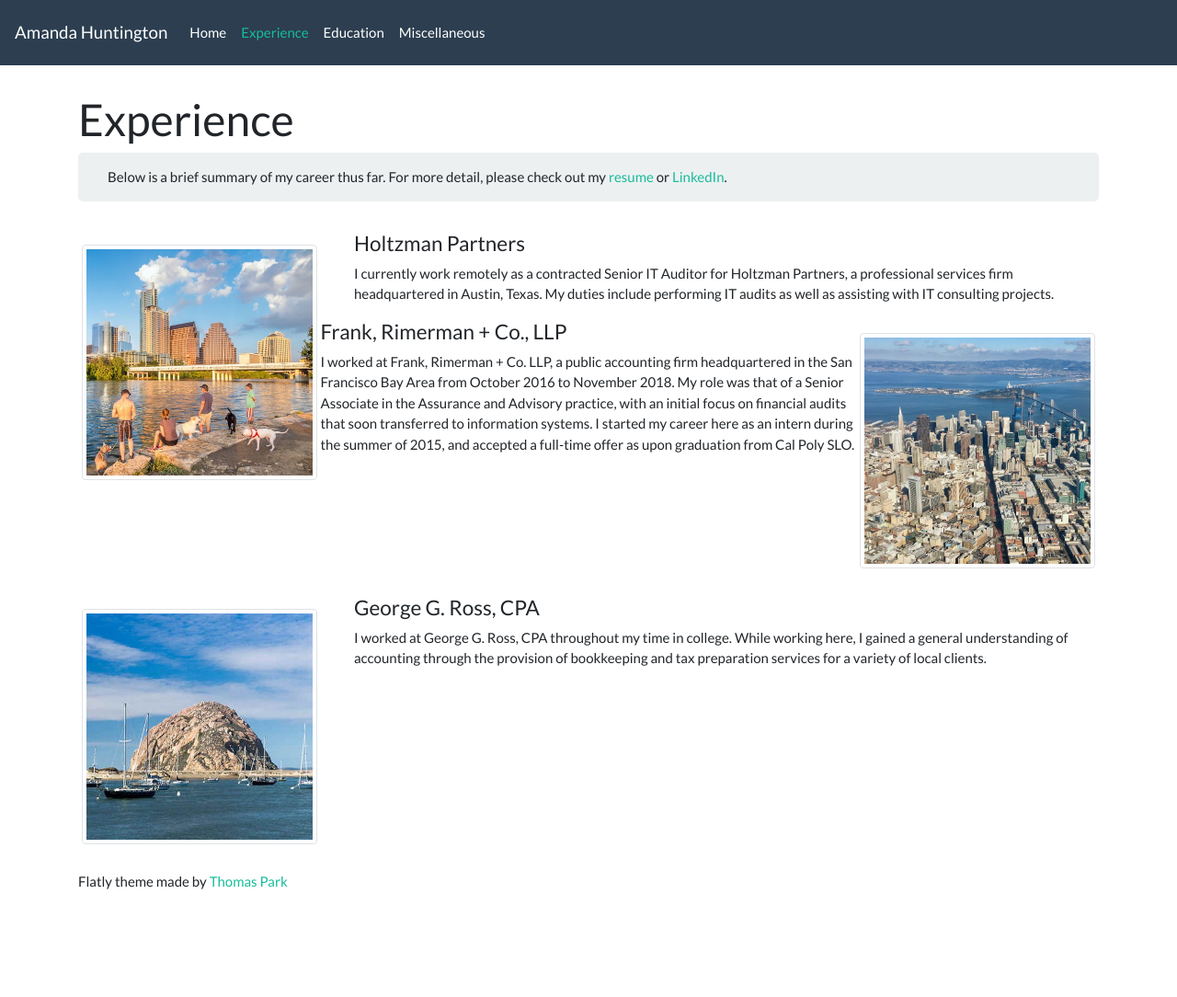
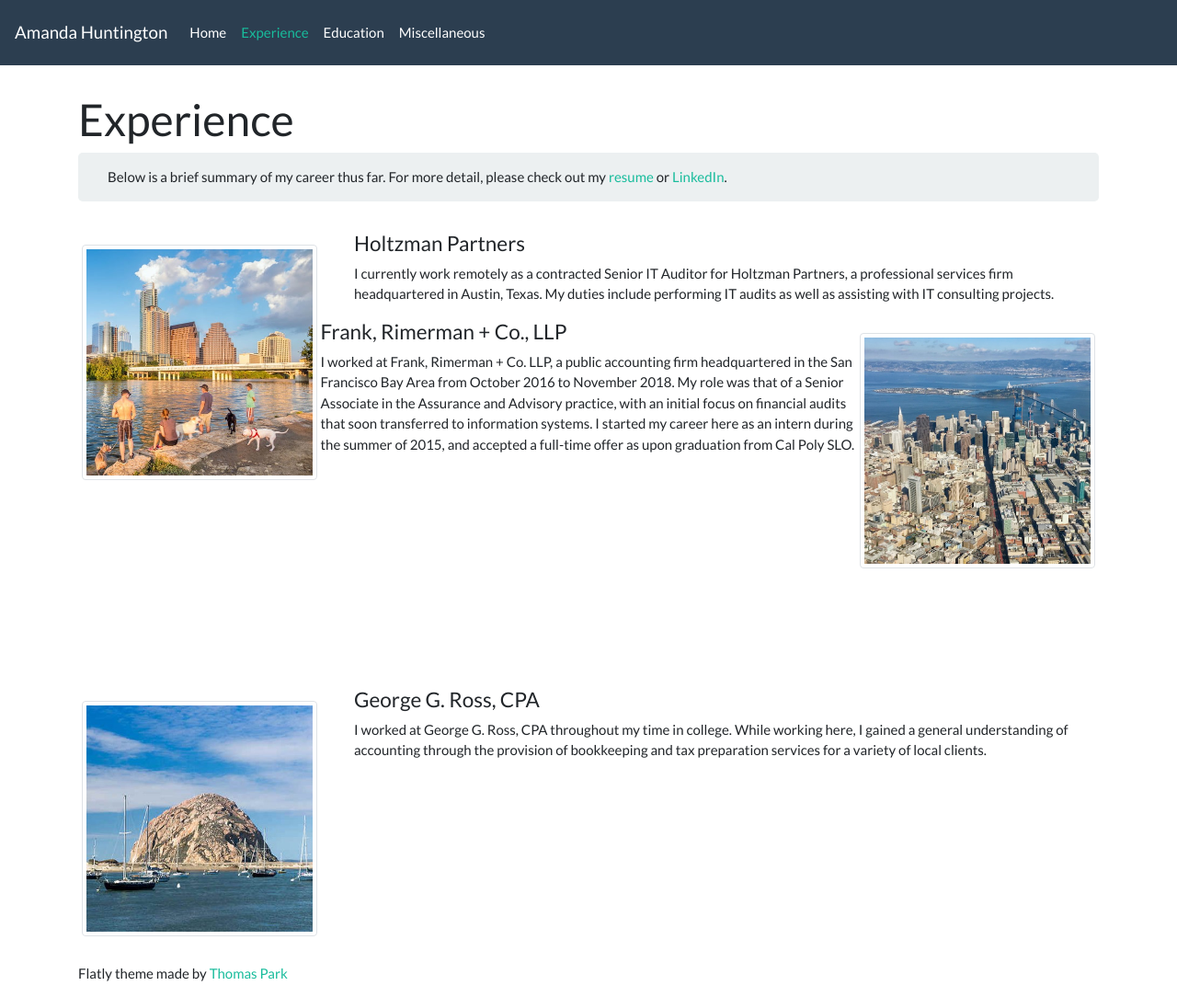
Before and after one commit to anhuntington/anhuntington.github.io, a Jekyll site: the page built from experience.html, in a window 1280 px wide. Shown: the whole page at 92% size. Built offline with Jekyll 4.4.1, drawn with Linux system fonts in a browser that asks for light colours; before the commit the page ends 984 px from its top, so only the background shows below that.

Commit message:
Update experience.html

```diff
--- a/experience.html
+++ b/experience.html
@@ -19,7 +19,7 @@
       My duties include performing IT audits as well as assisting with IT consulting projects.
     </p>
   </div>
-<div style="min-height: 300px">
+<div style="min-height: 400px">
   <img class="img-thumbnail image-right" src="{{ '/assets/sf.jpg' | prepend: site.baseurl }}"/>
   <h4>Frank, Rimerman + Co., LLP</h4>
   <p>
```
